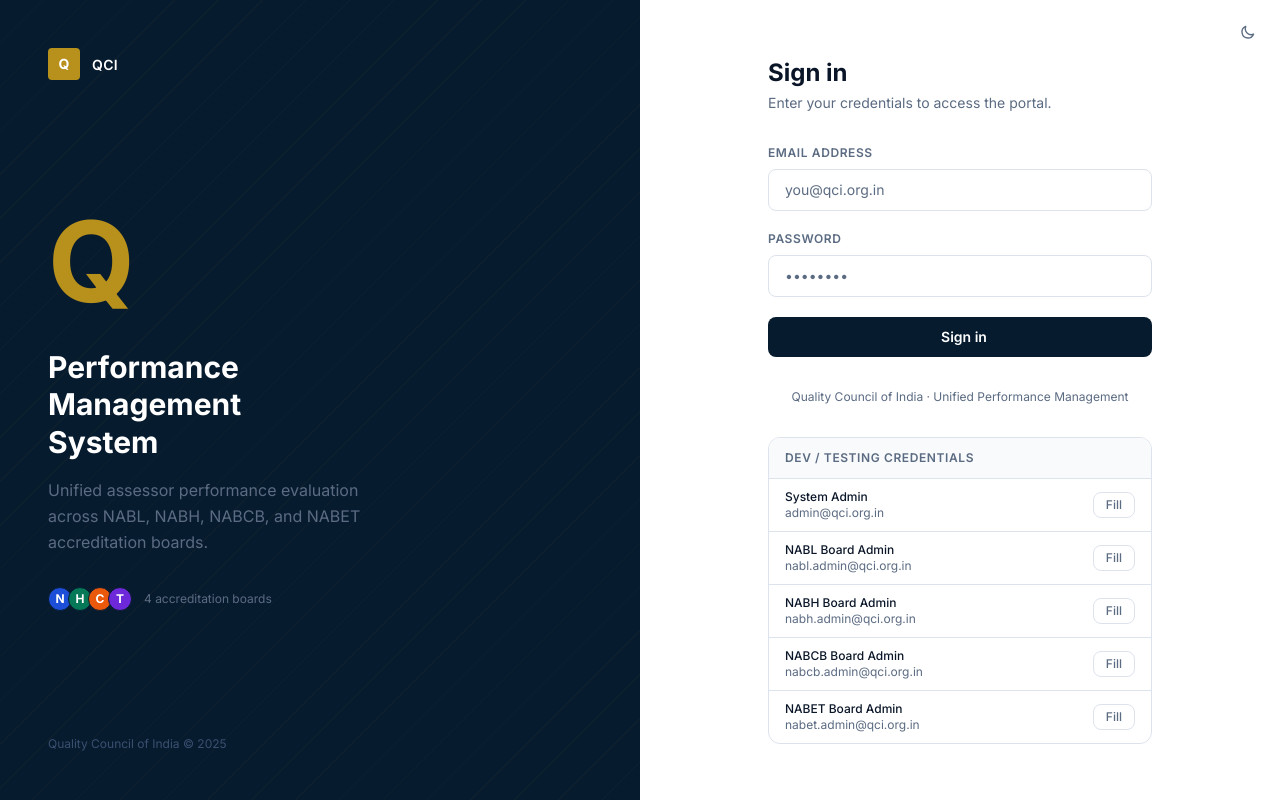
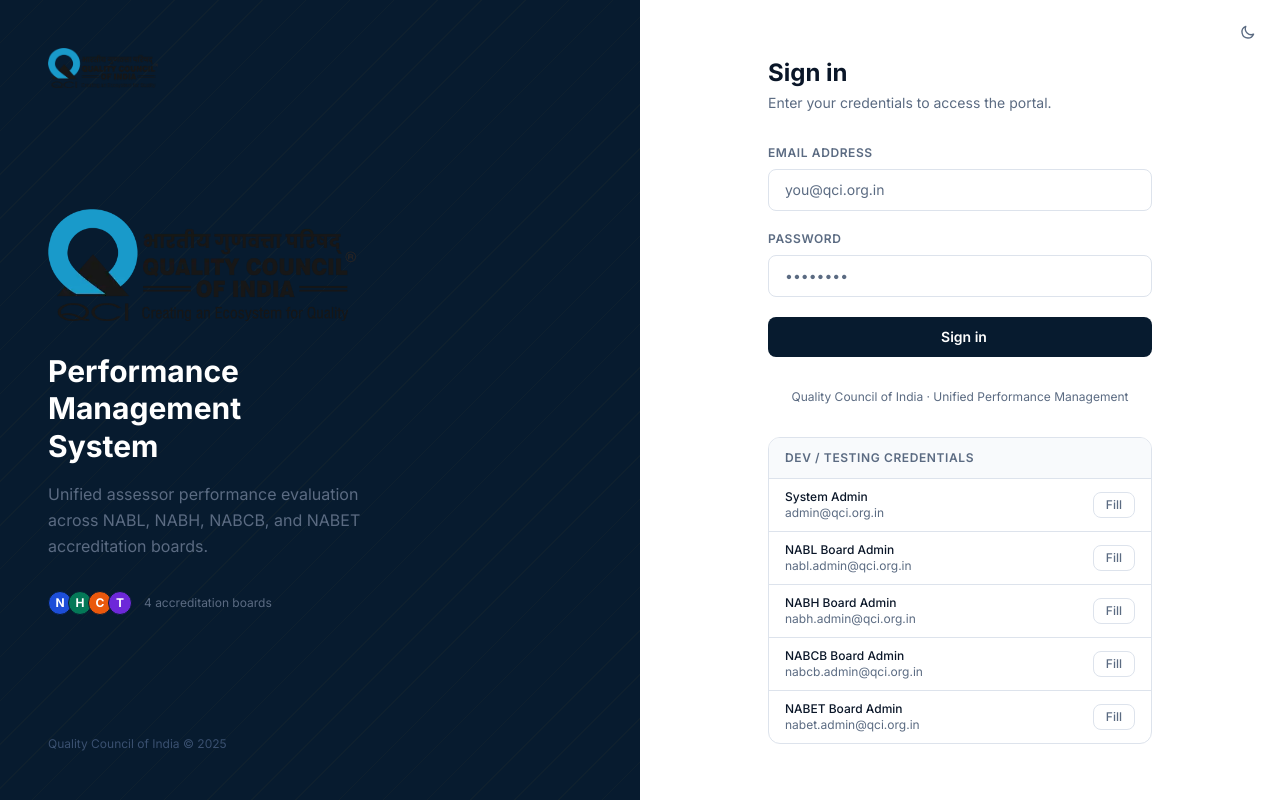
Before and after one commit to QcinAITest/Assessor-PMS, a FastAPI app: page /login in a window 1280 px wide. Run offline with FastAPI, Linux system fonts and the light colour scheme; some libraries are stand-ins or nearby versions.

Commit message:
style: replace gold with blue accent, add real QCI logo
- Removed all #B8901C yellow/gold across every template
- Blue #1A6BBF now used for all accent elements (stars, avatar ring, buttons, dots)
- Added QCI logo (qci-logo.webp) downloaded from qcin.org
- Replaced text Q placeholders in navbar, login panel, dashboard hero with actual logo
- Cleaned up duplicate gold Tailwind config key

```diff
--- a/templates/board_admin.html
+++ b/templates/board_admin.html
@@ -110,7 +110,7 @@
                         <template x-for="prog in sl.programs || []" :key="prog.id">
                             <div class="px-6 py-3 flex items-center justify-between hover:bg-[#F8FAFC] dark:hover:bg-[#0A1628] transition">
                                 <div class="flex items-center space-x-3">
-                                    <span class="w-2 h-2 rounded-full flex-shrink-0" style="background: #B8901C;"></span>
+                                    <span class="w-2 h-2 rounded-full flex-shrink-0" style="background: #1A6BBF;"></span>
                                     <div>
                                         <span class="text-sm font-medium text-[#0A1628] dark:text-white" x-text="prog.name"></span>
                                         <span x-show="prog.standard_version"
--- a/templates/dashboard.html
+++ b/templates/dashboard.html
@@ -15,9 +15,7 @@
     <div x-show="boards.length > 0"
          class="bg-[#071B2F] rounded-xl px-6 py-5 mb-8 flex flex-wrap gap-6 items-center">
         <div class="flex items-center space-x-3">
-            <div class="w-8 h-8 rounded flex items-center justify-center" style="background: #B8901C;">
-                <span class="text-white font-bold text-sm">Q</span>
-            </div>
+            <img src="/static/images/qci-logo.webp" alt="QCI" class="h-9 w-auto rounded">
             <span class="text-white font-semibold text-sm hidden sm:block">QCI PMS</span>
         </div>
         <div class="h-4 w-px bg-[#0D2F52] hidden sm:block"></div>
--- a/templates/form_builder.html
+++ b/templates/form_builder.html
@@ -253,7 +253,7 @@
                             <template x-for="n in 5" :key="n">
                                 <div class="flex flex-col items-center">
                                     <div class="w-7 h-7 rounded-full border-2 flex items-center justify-center mb-1"
-                                         :class="n <= 3 ? 'border-gray-300 dark:border-gray-600 text-gray-500 dark:text-gray-400' : 'border-qci-gold bg-qci-gold bg-opacity-10 text-yellow-700 dark:text-yellow-400'">
+                                         :class="n <= 3 ? 'border-gray-300 dark:border-gray-600 text-gray-500 dark:text-gray-400' : 'border-qci-blue bg-qci-blue bg-opacity-10 text-blue-700 dark:text-blue-400'">
                                         <span x-text="n" class="text-xs font-semibold"></span>
                                     </div>
                                     <span class="text-gray-400 dark:text-gray-500 text-xs" x-text="['Poor','Fair','Good','Very Good','Excellent'][n-1]"></span>
--- a/templates/login.html
+++ b/templates/login.html
@@ -32,7 +32,6 @@
                         qci: {
                             navy:    '#071B2F',
                             navymid: '#0D2F52',
-                            gold:    '#B8901C',
                             blue:    '#1A6BBF',
                         }
                     }
@@ -77,18 +76,13 @@
     <div class="hidden lg:flex lg:w-5/12 xl:w-1/2 bg-[#071B2F] qci-pattern flex-col justify-between p-12">
         <!-- Top: Logo -->
         <div class="flex items-center space-x-3">
-            <div class="w-8 h-8 rounded flex items-center justify-center flex-shrink-0" style="background: #B8901C;">
-                <span class="text-white font-bold text-sm">Q</span>
-            </div>
-            <div>
-                <span class="text-white font-semibold text-sm tracking-wide">QCI</span>
-            </div>
+            <img src="/static/images/qci-logo.webp" alt="QCI" class="h-10 w-auto rounded">
         </div>
 
         <!-- Center: Big wordmark + tagline -->
         <div>
             <div class="mb-8">
-                <span class="text-[#B8901C] font-bold" style="font-size: 7rem; line-height: 1; letter-spacing: -0.04em;">Q</span>
+                <img src="/static/images/qci-logo.webp" alt="QCI" class="h-28 w-auto">
             </div>
             <h1 class="text-white font-bold text-3xl leading-tight mb-4">
                 Performance<br>Management<br>System
@@ -119,9 +113,7 @@
 
         <!-- Mobile logo (shown only on small screens) -->
         <div class="lg:hidden mb-8 text-center">
-            <div class="w-12 h-12 rounded-xl flex items-center justify-center mx-auto mb-3" style="background: #071B2F;">
-                <span class="text-[#B8901C] font-bold text-xl">Q</span>
-            </div>
+            <img src="/static/images/qci-logo.webp" alt="QCI" class="h-14 w-auto mx-auto mb-3 rounded">
             <h1 class="text-[#0A1628] dark:text-white font-bold text-lg">QCI Performance Management</h1>
         </div>
 
--- a/templates/scoring.html
+++ b/templates/scoring.html
@@ -177,8 +177,8 @@
                                                             <button @click="submission.responses[sub.code] = n"
                                                                     class="w-8 h-8 rounded-full border-2 text-xs font-bold transition-all"
                                                                     :class="submission.responses[sub.code] >= n
-                                                                        ? 'bg-[#B8901C] border-[#B8901C] text-white'
-                                                                        : 'border-[#DDE3EC] dark:border-[#1A3352] text-[#5B6B82] hover:border-[#B8901C] hover:text-[#B8901C]'"
+                                                                        ? 'bg-[#1A6BBF] border-[#1A6BBF] text-white'
+                                                                        : 'border-[#DDE3EC] dark:border-[#1A3352] text-[#5B6B82] hover:border-[#1A6BBF] hover:text-[#1A6BBF]'"
                                                                     x-text="n">
                                                             </button>
                                                         </template>
@@ -409,7 +409,7 @@
                         </div>
                     </div>
                     <button @click="fireTrigger()"
-                            class="w-full px-4 py-2.5 bg-[#B8901C] text-white text-sm font-semibold rounded-lg hover:bg-[#9A7716] transition">
+                            class="w-full px-4 py-2.5 bg-[#1A6BBF] text-white text-sm font-semibold rounded-lg hover:bg-[#1558A3] transition">
                         Fire Trigger
                     </button>
                     <div x-show="triggerResult" class="bg-[#F4F6F9] dark:bg-[#071B2F] rounded-lg p-3 border border-[#DDE3EC] dark:border-[#1A3352]">
```
Also changed, not shown: templates/base.html (+3 -6 lines), static/images/qci-logo.webp (added).
